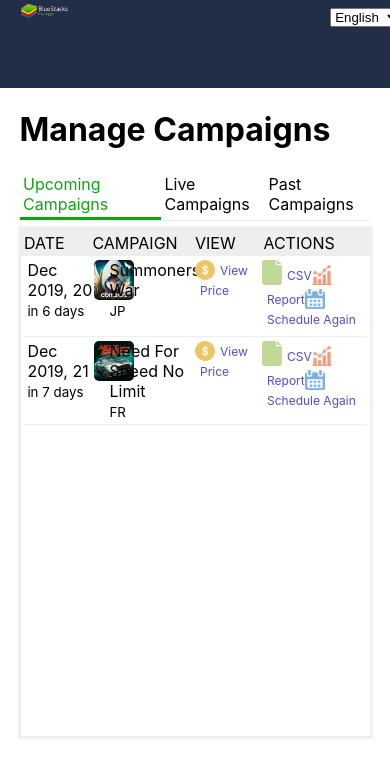
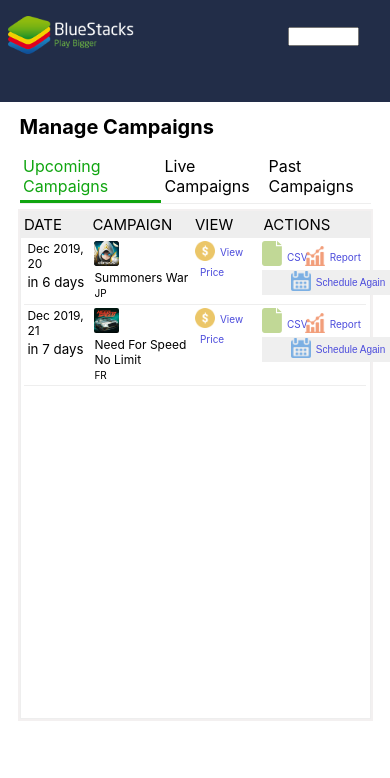
Before and after one commit to rakeshpandey791/bluestack, a React (Create React App) app: page / in a window 390 px wide. Shown: the top 778 px of the page. Built offline with nearby package versions, Linux system fonts and the light colour scheme.

Commit message:
master schedule calander

```diff
--- a/package.json
+++ b/package.json
@@ -9,6 +9,7 @@
     "moment": "^2.24.0",
     "node-sass": "^4.13.0",
     "react": "^16.12.0",
+    "react-datepicker": "^2.10.1",
     "react-dom": "^16.12.0",
     "react-redux": "^7.1.3",
     "react-router-dom": "^5.1.2",
--- a/src/component/CampaignList/CampaignDetail/CampaignDetail.js
+++ b/src/component/CampaignList/CampaignDetail/CampaignDetail.js
@@ -1,13 +1,33 @@
 import React, {Component} from 'react';
 import {connect} from "react-redux";
-import {setSelectedCampaign} from './../../../store/action/campaignAction';
+import {setSelectedCampaign, scheduleAgain} from './../../../store/action/campaignAction';
 
 import './CampaignDetail.scss';
 import moment from "moment";
+import DatePicker from "react-datepicker";
+
+import "react-datepicker/dist/react-datepicker.css";
 
 class CampaignDetail extends Component{
 
+    state = {
+        startDate: new Date()
+    };
+
+    handleChange = date => {
+        this.props.scheduleAgain(this.props.campaignDetail.id, date);
+    };
+
     render() {
+        const ExampleCustomInput = ({ onClick }) => (
+            <button onClick={onClick}>
+                <a href>
+                    <img src={process.env.PUBLIC_URL + '/calendar.png'} className="img" alt={this.props.campaignDetail.name} />
+                    <span>{this.props.translation.schedule_again}</span>
+
+                </a>
+            </button>
+        );
         return (
             <div className="list-row">
                 <div></div>
@@ -40,10 +60,16 @@
                             <img src={process.env.PUBLIC_URL + '/statistics-report.png'} className="img" alt={this.props.campaignDetail.name} />
                             <span>{this.props.translation.report}</span>
                         </a>
-                        <a href>
-                            <img src={process.env.PUBLIC_URL + '/calendar.png'} className="img" alt={this.props.campaignDetail.name} />
-                            <span>{this.props.translation.schedule_again}</span>
-                        </a>
+                        {/*<a href>*/}
+                        {/*    <img src={process.env.PUBLIC_URL + '/calendar.png'} className="img" alt={this.props.campaignDetail.name} />*/}
+                        {/*    <span>{this.props.translation.schedule_again}</span>*/}
+
+                        {/*</a>*/}
+                        <DatePicker
+                            onChange={this.handleChange}
+                            customInput={<ExampleCustomInput />}
+                        />
+
                     </div>
                 </div>
                 <div></div>
@@ -61,7 +87,8 @@
 
 const mapActionToDispatch = (dispatch) => {
     return {
-        setSelectedCampaign: (campaignDetail) => dispatch(setSelectedCampaign(campaignDetail))
+        setSelectedCampaign: (campaignDetail) => dispatch(setSelectedCampaign(campaignDetail)),
+        scheduleAgain: (id, date) => dispatch(scheduleAgain(id, date))
     }
 }
 
--- a/src/component/CampaignList/CampaignDetail/CampaignDetail.scss
+++ b/src/component/CampaignList/CampaignDetail/CampaignDetail.scss
@@ -37,6 +37,50 @@
         width: 20px;
       }
     }
+
+    button {
+      border: none;
+      width: 150px;
+      outline: none;
+    }
   }
 
 }
+
+@media screen and (max-width: 720px) {
+  .list-row {
+
+    .list-data {
+
+      p{
+        font-size: 12px;
+      }
+      .campaign-name {
+        grid-template-columns: 100%;
+        img {
+          width: 25px;
+          border-radius: 2px;
+        }
+
+      }
+
+      a {
+        font-size: 10px;
+        margin-right: 2%;
+        position: relative;
+        span {
+        }
+        .img {
+          width: 20px;
+        }
+      }
+
+      button {
+        border: none;
+        width: 150px;
+        outline: none;
+      }
+    }
+
+  }
+}
--- a/src/component/CampaignList/CampaignList.scss
+++ b/src/component/CampaignList/CampaignList.scss
@@ -41,3 +41,19 @@
     }
   }
 }
+
+@media screen and (max-width: 720px) {
+  h1 {
+    font-size: 20px;
+  }
+  p {
+    font-size: 12px;
+  }
+  img {
+    width: 25px;
+  }
+
+  .list-caption {
+    font-size: 15px;
+  }
+}
--- a/src/component/CampaignList/CampaignPricing/CampaignPricing.scss
+++ b/src/component/CampaignList/CampaignPricing/CampaignPricing.scss
@@ -44,3 +44,31 @@
     border: 1px solid #000;
   }
 }
+
+@media screen and (max-width: 720px) {
+  .modal {
+    .modal-content {
+      width: 75%;
+      padding: 1%;
+    }
+
+    .compain-heading {
+      display: grid;
+      grid-template-columns: 40% 60%;
+      img {
+        width: 90%;
+      }
+    }
+    .pricing {
+      display: grid;
+      grid-template-columns: 70% 30%;
+      padding: 2%;
+    }
+    .btn {
+      padding: 3%;
+      font-size: 20px;
+      border-radius: 5px;
+      border: 1px solid #000;
+    }
+  }
+}
--- a/src/component/Header/Header.scss
+++ b/src/component/Header/Header.scss
@@ -14,3 +14,22 @@
     padding-top: 10%;
   }
 }
+
+@media screen and (max-width: 720px) {
+  .header {
+    grid-template-columns: 1% 73% 25% 1%;
+    padding-top: 4%;
+    padding-left: 1%;
+
+    .logo {
+      width: 45%;
+    }
+
+    .pt-5 {
+      padding-top: 10%;
+    }
+    select {
+      color: #ffffff;
+    }
+  }
+}
--- a/src/store/action/campaignAction.js
+++ b/src/store/action/campaignAction.js
@@ -1,4 +1,4 @@
-import {GET_CAMPAIGN_LIST, UPDATE_CAMPAIGN_TYPE, SET_SELECTED_CAMPAIGN} from "../actionConstant";
+import {GET_CAMPAIGN_LIST, UPDATE_CAMPAIGN_TYPE, SET_SELECTED_CAMPAIGN, SCHEDULE_AGAIN} from "../actionConstant";
 import campaigns from '../campaign';
 
 const getCampaignListData = (campaignReducerData) => {
@@ -69,6 +69,27 @@
     }
 }
 
+export const scheduleAgain = (id, date) => {
+    return (dispatch, getState) => {
+        const campaignReducerData = getState().campaignReducer;
+
+        const dataToUpdateLocalStorage = campaignReducerData.campaignLSData ? campaignReducerData.campaignLSData : campaigns.data;
+        for(let i=0; i<dataToUpdateLocalStorage.length; i++) {
+            if (id === dataToUpdateLocalStorage[i].id) {
+                dataToUpdateLocalStorage[i].createdOn = date;
+            }
+        }
+        localStorage.setItem('campaignList', JSON.stringify(dataToUpdateLocalStorage));
+
+        const campaignListObj = getCampaignListData(campaignReducerData);
+
+        dispatch({type: GET_CAMPAIGN_LIST,
+            payload: {campaignList: campaignListObj.campaignList}});
+    }
+}
+
+
+
 export const setSelectedCampaign = (campaignDetail) => {
     return (dispatch) => {
         dispatch({type: SET_SELECTED_CAMPAIGN, payload: campaignDetail});
--- a/src/store/actionConstant.js
+++ b/src/store/actionConstant.js
@@ -2,3 +2,4 @@
 export const UPDATE_CAMPAIGN_TYPE = 'UPDATE_CAMPAIGN_TYPE';
 export const SET_SELECTED_CAMPAIGN = 'SET_SELECTED_CAMPAIGN';
 export const CHANGE_LANGUAGE = 'CHANGE_LANGUAGE';
+export const SCHEDULE_AGAIN = 'SCHEDULE_AGAIN';
--- a/src/store/campaign.json
+++ b/src/store/campaign.json
@@ -1,5 +1,6 @@
 {
   "data": [{
+    "id": 1,
     "name": "Auto Chess",
     "region": "US",
     "createdOn": "2019-12-01T08:08:55.917Z",
@@ -26,6 +27,7 @@
     "image_url":"auto_chess.png"
   },
     {
+      "id": 2,
       "name": "PUBG Mobile",
       "region": "CA, FR",
       "createdOn": "2019-12-14T08:08:55.917Z",
@@ -48,6 +50,7 @@
       "image_url":"pubg_mobile.png"
     },
     {
+      "id": 3,
       "name": "Flow Free",
       "region": "FR",
       "createdOn": "2019-12-09T08:08:55.917Z",
@@ -74,6 +77,7 @@
       "image_url":"flow_free.png"
     },
     {
+      "id": 4,
       "name": "Garena Free Fire",
       "region": "JP",
       "createdOn": "2019-12-10T08:08:55.917Z",
@@ -100,6 +104,7 @@
       "image_url":"gerena_free_fire.png"
     },
     {
+      "id": 5,
       "name": "Mortal Kombat",
       "region": "FR",
       "createdOn": "2019-12-14T08:08:55.917Z",
@@ -126,6 +131,7 @@
       "image_url":"mortal_combat.png"
     },
     {
+      "id": 6,
       "name": "Summoners War",
       "region": "JP",
       "createdOn": "2019-12-20T08:08:55.917Z",
@@ -152,6 +158,7 @@
       "image_url":"summoners_war.png"
     },
     {
+      "id": 7,
       "name": "Need For Speed No Limit",
       "region": "FR",
       "createdOn": "2019-12-21T08:08:55.917Z",
@@ -178,6 +185,7 @@
       "image_url":"need_for_speed.png"
     },
     {
+      "id": 8,
       "name": "Shadow Fight 3",
       "region": "JP",
       "createdOn": "2019-12-14T08:08:55.917Z",
```
Also changed, not shown: 1 other file (tests, documents, lock files or other folders).
